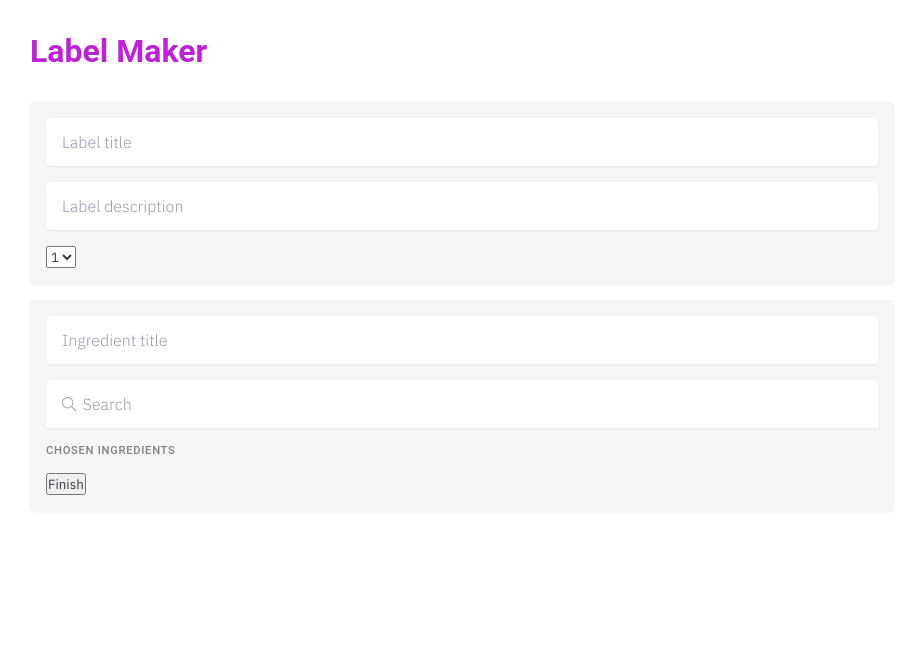
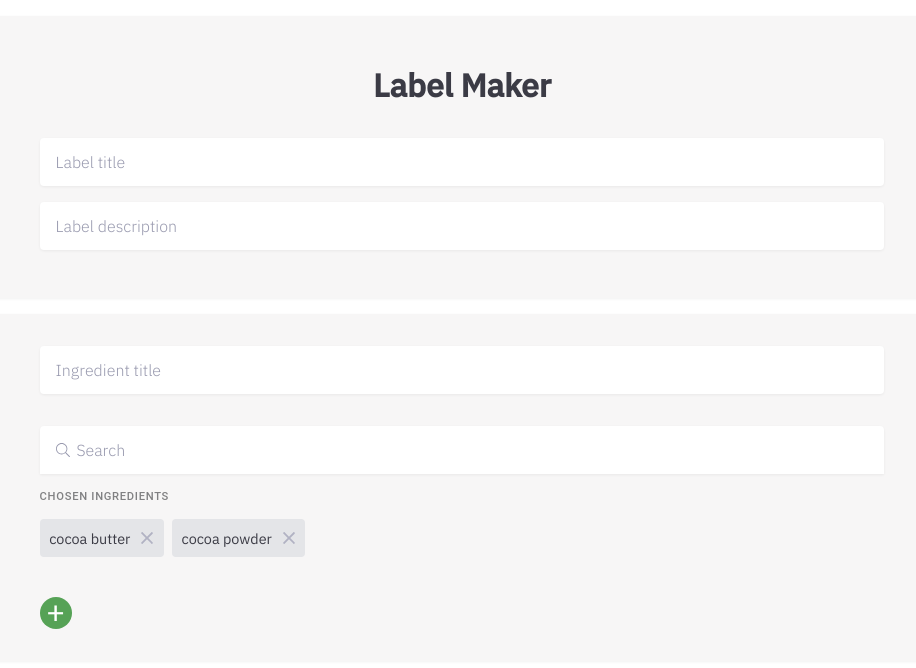
Before and after one commit to antonijak/Label-maker, a React (Create React App) app: page / in a window 1280 px wide. Shown: the top 668 px of the page, without its empty margins (178-1094 px from the left). Built offline with nearby package versions, Linux system fonts and the light colour scheme; the HTML template or start-up script is replaced by a standard one.

Commit message:
add/add remove parts buttons, dropdown dissapears after selecting ingredient, styles

```diff
--- a/src/App.js
+++ b/src/App.js
@@ -29,20 +29,33 @@ class App extends Component {
       ingredients: { ...this.state.ingredients, [number]: items }
     });
   };
+
+  addParts = e => {
+    e.preventDefault();
+    const addOrRemove = e.target.value;
+    const parts = [...this.state.parts];
+    parts.length > 1 && parts.pop();
+
+    addOrRemove === 'add'
+      ? this.setState({ parts: [...this.state.parts, 1] })
+      : this.setState({ parts: parts });
+  };
+
   render() {
     let { parts, title } = this.state;
     return (
       <div className="App">
-        <h1 className="main-title">Label Maker</h1>
         <form className="label">
           <div className="label__heading">
+            <h1 className="label__heading__h1">Label Maker</h1>
+
             <input
               name="title"
               type="text"
               id="label-title"
               value={title}
               onChange={this.handleChange}
-              className="styled-input"
+              className="label__heading__title"
               placeholder="Label title"
             />
 
@@ -50,22 +63,11 @@ class App extends Component {
               name="description"
               type="text"
               id="description"
-              className="styled-input"
+              className="label__heading__description"
               placeholder="Label description"
             />
+          </div>
 
-            <select
-              name="parts"
-              value={parts.length}
-              onChange={e => this.handleChange(e)}
-              placeholder="Parts"
-            >
-              <option>1</option>
-              <option>2</option>
-              <option>3</option>
-              <option>4</option>
-            </select>
-          </div>
           <div className="label__parts">
             {parts &&
               parts.map((item, i) => (
@@ -75,6 +77,8 @@ class App extends Component {
                   number={i}
                   handleChange={this.handleChange}
                   addToLabel={this.addToLabel}
+                  addParts={this.addParts}
+                  parts={parts}
                 />
               ))}
           </div>
--- a/src/App.scss
+++ b/src/App.scss
@@ -4,39 +4,33 @@
   margin: 0 auto;
   display: flex;
   flex-direction: column;
-  width: 70%;
-
-  .main-title {
-    padding: 2rem 1rem 1rem;
-    color: $purple;
-    font-family: $font-family-secondary;
-  }
+  width: 90%;
 
   .label {
     width: 100%;
     padding: 1rem;
     display: flex;
     flex-direction: column;
+    align-items: center;
 
     &__heading {
       width: 100%;
       display: flex;
-      flex-wrap: wrap;
+      flex-direction: column;
+      align-items: center;
       box-shadow: 0px 1px 3px rgba(0, 0, 0, 0.06);
       border-radius: 4px;
       background: $background;
-      padding: 1rem;
+      padding: 2rem;
+
+      &__h1 {
+        padding: 1rem 0 2rem;
+      }
 
       &__title {
-        &__input {
-          width: 15rem;
-        }
       }
 
       &__description {
-        &__input {
-          width: 30rem;
-        }
       }
 
       &__select {
@@ -45,5 +39,9 @@
         }
       }
     }
+
+    &__parts {
+      width: 100%;
+    }
   }
 }
--- a/src/components/AddIngredient.js
+++ b/src/components/AddIngredient.js
@@ -5,9 +5,10 @@ import './AddIngredient.scss';
 const AddIngredient = ({
   filteredIngredients,
   addIngredient,
-  searchIngredients
+  searchIngredients,
+  hideAdd
 }) => (
-  <ul className="label__ingredients__picker__filtered">
+  <ul className="label__ingredients__picker__filtered" onBlur={hideAdd}>
     {filteredIngredients.length > 0 ? (
       filteredIngredients.map((item, i) => (
         <Ingredient
--- a/src/components/AddIngredient.scss
+++ b/src/components/AddIngredient.scss
@@ -1,7 +1,51 @@
-.label__ingredients__picker__filtered {
-  margin-bottom: 0;
-}
+@import '../index.scss';
 
 .add-custom {
   margin-bottom: 0;
 }
+
+.label__ingredients__picker__filtered {
+  width: 80%;
+  background: white;
+  padding: 1rem 0;
+  box-shadow: 0px 1px 3px rgba(0, 0, 0, 0.06);
+  border-bottom-left-radius: 4px;
+  border-bottom-right-radius: 4px;
+  border-top: 1px solid gray;
+  max-height: 14rem;
+  overflow-y: scroll;
+  margin: 0 auto;
+
+  /* width */
+  &::-webkit-scrollbar {
+    width: 6px;
+  }
+
+  /* Track */
+  &::-webkit-scrollbar-track {
+    background: $scroll-track;
+    border: none;
+    box-shadow: none;
+  }
+
+  /* Handle */
+  &::-webkit-scrollbar-thumb {
+    background: $scroll-thumb;
+    border-radius: 5px;
+  }
+
+  /* Handle on hover */
+  &::-webkit-scrollbar-thumb:hover {
+    background: $lightgray;
+  }
+
+  &__item {
+    list-style-type: none;
+    font-family: $font-family-secondary;
+    padding: 1rem;
+
+    &:hover {
+      background: rgba(247, 247, 247, 0.568);
+    }
+  }
+}
--- a/src/components/IngredientsSelector.js
+++ b/src/components/IngredientsSelector.js
@@ -61,7 +61,7 @@ class IngredientsSelector extends Component {
       'eggwhite'
     ],
     filteredIngredients: [],
-    addedIngredients: [],
+    addedIngredients: ['cocoa butter', 'cocoa powder'],
     mostUsedIngredients: ['cocoa powder', 'cocoa butter', 'sugar'],
     add: false,
     search: ''
@@ -78,6 +78,10 @@ class IngredientsSelector extends Component {
         newIndex
       )
     }));
+  };
+
+  hideAdd = () => {
+    this.setState({ add: false, search: '' });
   };
 
   handleChange = e => {
@@ -104,14 +108,14 @@ class IngredientsSelector extends Component {
   };
 
   addIngredient = ingredient => {
-    // e.preventDefault();
-    // const ingredient = e.target.value;
     const reducedFilteredIngredients = this.state.filteredIngredients.filter(
       item => item !== ingredient
     );
     this.setState({
       addedIngredients: [...this.state.addedIngredients, ingredient],
-      filteredIngredients: reducedFilteredIngredients
+      filteredIngredients: reducedFilteredIngredients,
+      add: false,
+      search: ''
     });
   };
 
@@ -133,27 +137,27 @@ class IngredientsSelector extends Component {
   };
 
   render() {
-    let { number, addToLabel } = this.props;
+    let { number, addToLabel, addParts, parts } = this.props;
     let { title, addedIngredients, add } = this.state;
 
     return (
-      <div className="label__ingredients">
+      <div className="ingredients-selector" onClick={this.hideAdd}>
         <input
           value={title}
           name="title"
           id="title"
           onChange={this.handleChange}
-          className="styled-input"
+          className="ingredients-selector__title"
           placeholder="Ingredient title"
         />
 
-        <div className="label__ingredients__picker">
+        <div className="ingredients-selector__picker">
           <input
             name="search"
             onChange={this.handleChange}
             onFocus={this.handleChange}
             placeholder="Search"
-            className="label__ingredients__picker__search"
+            className="ingredients-selector__picker__search"
             id="search"
             value={this.state.search}
             autoComplete="off"
@@ -163,6 +167,7 @@ class IngredientsSelector extends Component {
               filteredIngredients={this.state.filteredIngredients}
               addIngredient={this.addIngredient}
               searchIngredients={this.searchIngredients}
+              hideAdd={this.hideAdd}
             />
           )}
 
@@ -172,12 +177,27 @@ class IngredientsSelector extends Component {
             onSortEnd={this.onSortEnd}
           />
         </div>
+        {/*
         <button
           name="add"
           onClick={e => addToLabel(e, number, addedIngredients)}
         >
           Finish
-        </button>
+        </button> */}
+        <div className="ingredients-selector__button">
+          <span className="ingredients-selector__button__add">
+            <button onClick={addParts} value="add">
+              +
+            </button>
+          </span>
+          {parts.length > 1 && (
+            <span className="ingredients-selector__button__remove">
+              <button onClick={addParts} value="remove">
+                -
+              </button>
+            </span>
+          )}
+        </div>
       </div>
     );
   }
--- a/src/components/IngredientsSelector.scss
+++ b/src/components/IngredientsSelector.scss
@@ -1,19 +1,24 @@
 @import '../index.scss';
 
-.label__ingredients {
+.ingredients-selector {
   box-sizing: border-box;
   display: flex;
   flex-wrap: wrap;
+  justify-content: center;
   border-radius: 25px;
   width: 100%;
   margin: 1rem 0;
   box-shadow: 0px 1px 3px rgba(0, 0, 0, 0.06);
   border-radius: 4px;
   background: $background;
-  padding: 1rem;
+  padding: 2rem;
+
+  &__title {
+    margin-bottom: 2rem;
+  }
 
   &__search {
-    width: 100%;
+    width: 80%;
     display: flex;
     justify-content: space-between;
   }
@@ -28,64 +33,50 @@
     justify-content: space-between;
     width: 100%;
 
-    width: 100%;
-
     &__search {
       padding-left: 2.3rem;
-      width: 100%;
+      width: 80%;
       background-image: url('../assets/search.svg');
       background-repeat: no-repeat;
       background-position: 1rem 49%;
-      margin-bottom: 0;
+      margin: 0 auto;
       border-bottom-left-radius: 0;
       border-bottom-right-radius: 0;
     }
+  }
 
-    &__title {
-      width: 100%;
+  &__button {
+    display: flex;
+    justify-content: space-between;
+    width: 80%;
+
+    &__add,
+    &__remove {
+      height: 2rem;
+      width: 2rem;
+      border-radius: 50%;
+      display: flex;
+      align-items: center;
+      justify-content: center;
+
+      button {
+        color: white;
+        background: transparent;
+        font-size: 2rem;
+        line-height: 1.8rem;
+        height: 100%;
+        margin-bottom: 4px;
+        outline: none;
+        border: none;
+      }
     }
 
-    &__filtered {
-      width: 100%;
-      background: white;
-      padding: 01rem;
-      box-shadow: 0px 1px 3px rgba(0, 0, 0, 0.06);
-      border-bottom-left-radius: 4px;
-      border-bottom-right-radius: 4px;
-      border-top: 1px solid gray;
-      max-height: 20rem;
-      overflow-y: scroll;
+    &__add {
+      background: rgb(86, 162, 86);
+    }
 
-      /* width */
-      &::-webkit-scrollbar {
-        width: 6px;
-      }
-
-      /* Track */
-      &::-webkit-scrollbar-track {
-        background: $scroll-track;
-        border: none;
-        box-shadow: none;
-      }
-
-      /* Handle */
-      &::-webkit-scrollbar-thumb {
-        background: $scroll-thumb;
-        border-radius: 5px;
-      }
-
-      /* Handle on hover */
-      &::-webkit-scrollbar-thumb:hover {
-        background: $lightgray;
-      }
-
-      &__item {
-        list-style-type: none;
-        height: 3rem;
-        line-height: 3rem;
-        font-family: $font-family-secondary;
-        width: fit-content;
-      }
+    &__remove {
+      background: rgb(199, 119, 119);
     }
   }
 }
--- a/src/components/SortableComponent.js
+++ b/src/components/SortableComponent.js
@@ -17,7 +17,7 @@ const SortableItem = SortableElement(({ value, removeIngredient, axis }) => (
   </li>
 ));
 
-const SortableList = SortableContainer(({ items, removeIngredient, axis }) => {
+const SortableList = SortableContainer(({ items, removeIngredient }) => {
   return (
     <div className="label__ingredients__picker__added">
       <h5 className="label__ingredients__picker__added__title">
--- a/src/components/SortableComponent.scss
+++ b/src/components/SortableComponent.scss
@@ -1,6 +1,10 @@
 @import '../index.scss';
 
 .label__ingredients__picker__added {
+  width: 80%;
+  margin: 0 auto;
+  margin-bottom: 2rem;
+
   &__title {
     font-family: $font-family-secondary;
     letter-spacing: 0.7px;
--- a/src/index.scss
+++ b/src/index.scss
@@ -20,20 +20,9 @@ $secondary-title: #808082;
 $scroll-thumb: #a5a5b1;
 $scroll-track: #efefef;
 
-.styled-label {
-  width: 100%;
-  display: flex;
-  align-items: baseline;
-  margin-bottom: 1rem;
-
-  p {
-    margin-right: 1rem;
-  }
-}
-
 input {
   height: 3rem;
-  width: 100%;
+  width: 80%;
   border: none;
   outline: none;
   background-color: white;
@@ -41,6 +30,7 @@ input {
   padding: 1rem;
   box-shadow: 0px 1px 3px rgba(0, 0, 0, 0.06);
   border-radius: 4px;
+  margin: 0 auto;
   margin-bottom: 1rem;
 
   &::placeholder {
```
